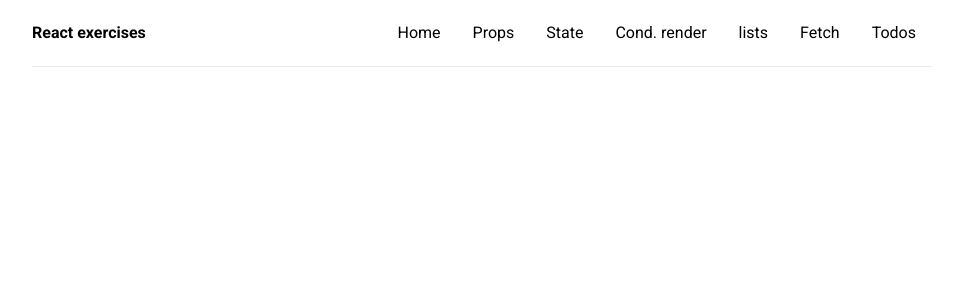
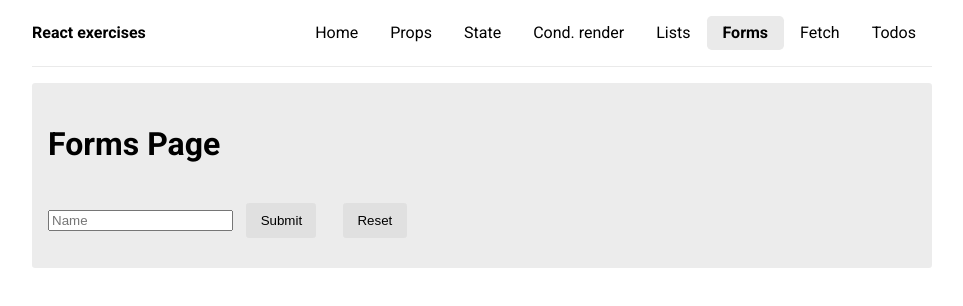
Before and after one commit to xRipzch/react-exercises, a React (Vite) app: page /forms in a window 1280 px wide. Shown: the top 306 px of the page, without its empty margins (158-1121 px from the left). Built offline with nearby package versions, Linux system fonts and the light colour scheme.

Commit message:
Added forms exercise

```diff
--- a/src/App.jsx
+++ b/src/App.jsx
@@ -13,6 +13,7 @@ import FetchIdPage from "./pages/FetchIdPage";
 import TodosPage from "./pages/TodosPage";
 import ConditionalRenderPage from "./pages/ConditionalRenderPage";
 import ListsPage from "./pages/ListsPage";
+import FormsPage from "./pages/FormsPage";
 
 function App() {
   return (
@@ -23,6 +24,7 @@ function App() {
         <Route path="/state" element={<StatePage />} />
         <Route path="/conditionalrender" element={<ConditionalRenderPage />} />
         <Route path="/lists" element={<ListsPage />} />
+        <Route path="/forms" element={<FormsPage />} />
         <Route path="/fetch" element={<FetchPage />} />
         <Route path="/fetch/:id" element={<FetchIdPage />} />
         <Route path="/todos" element={<TodosPage />} />
--- a/src/components/Header.jsx
+++ b/src/components/Header.jsx
@@ -8,9 +8,10 @@ const links = [
   { id: 2, name: "Props", url: "/props" },
   { id: 3, name: "State", url: "/state" },
   { id: 4, name: "Cond. render", url: "/conditionalrender" },
-  { id: 5, name: "lists", url: "/lists" },
-  { id: 6, name: "Fetch", url: "/fetch" },
-  { id: 7, name: "Todos", url: "/todos" },
+  { id: 5, name: "Lists", url: "/lists" },
+  { id: 6, name: "Forms", url: "/forms" },
+  { id: 7, name: "Fetch", url: "/fetch" },
+  { id: 8, name: "Todos", url: "/todos" },
 ];
 
 export default function Header() {
--- /dev/null
+++ b/src/pages/FormsPage.jsx
@@ -0,0 +1,30 @@
+import { useState } from "react";
+
+export default function FormsPage() {
+  const [name, setName] = useState("");
+
+  const handleSubmit = e => {
+    e.preventDefault();
+    // TODO: Extract input value and set state
+    // TODO: Reset input value
+  };
+
+  const handleReset = () => {
+    // Handle reset of state
+  };
+
+  return (
+    <div className="container">
+      <h1>Forms Page</h1>
+      {/* TODO: Handle the form submission. */}
+      <form>
+        <input type="text" name="inputName" placeholder="Name" />
+        <button type="submit">Submit</button>
+        <button type="button" onClick={handleReset}>
+          Reset
+        </button>
+      </form>
+      {name && <p>Hello {name}</p>}
+    </div>
+  );
+}
```
Also changed, not shown: 1 other file (tests, documents, lock files or other folders).
